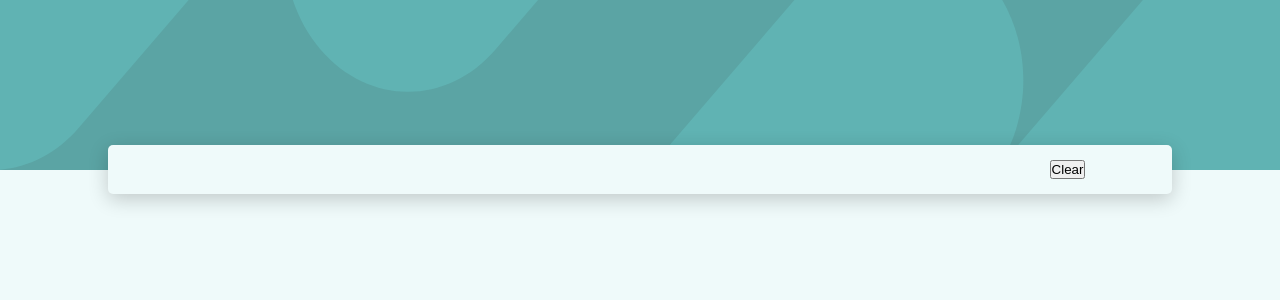
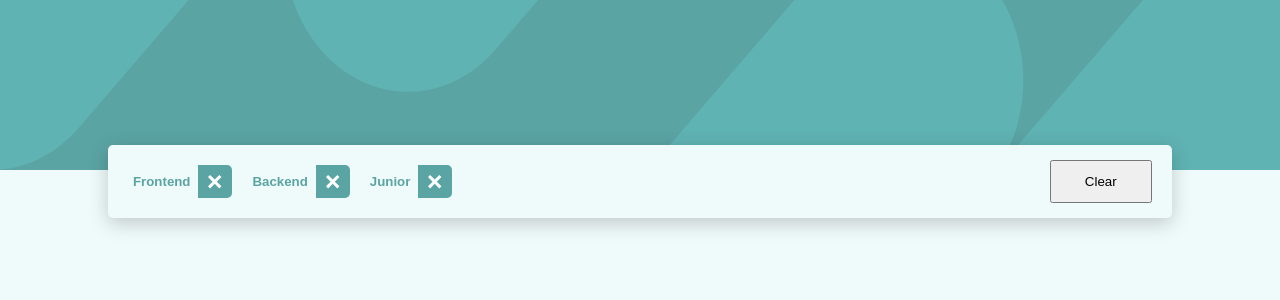
Before and after one commit to Halke/job-listings, a React (Create React App) app: page / in a window 1280 px wide. Shown: the top 300 px of the page. Built offline with nearby package versions, Linux system fonts and the light colour scheme.

Commit message:
Hard coded few test tags

```diff
--- a/src/components/TagsBar/Bar/Bar.jsx
+++ b/src/components/TagsBar/Bar/Bar.jsx
@@ -1,5 +1,6 @@
 import React from 'react'
 import "./Bar.css";
+import Tag from "../Tag/Tag";
 
 function Bar() {
 
@@ -10,9 +11,11 @@ function Bar() {
     return (
         <div className="bar">
             <div className="bar__tags">
-
+                <Tag title="Frontend" />
+                <Tag title="Backend" />
+                <Tag title="Junior" />
             </div>
-            <button className="bar__clear-bar" onClick={handleOnClear}>
+            <button className="bar__clear-btn" onClick={handleOnClear}>
                 Clear
             </button>
         </div>
```
